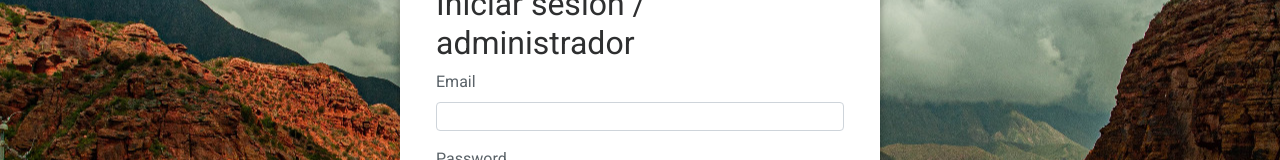
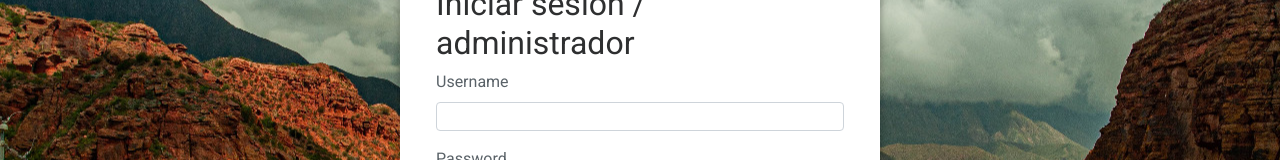
Before and after one commit to eamanu/portal_pacientes_lr_frontend, a React (Create React App) app: page /login-admin in a window 1280 px wide. Shown: the part 276-436 px from the top of the page. Built offline with nearby package versions, Linux system fonts and the light colour scheme; no server answers.

Commit message:
update: adding loader + change label username

```diff
--- a/src/admin-pages/Login/Login.jsx
+++ b/src/admin-pages/Login/Login.jsx
@@ -32,8 +32,7 @@ function Login() {
     }, [])
 
     const onSubmit = () => {
-        // auth.loginFetch()
-        // auth.login(email, password)
+        setLoading(true)
         auth.loginAdmin(email, password);
         if (saveData) {
             localStorage.setItem("loginDataEmail", JSON.stringify(email));
@@ -50,7 +49,7 @@ function Login() {
                             <h2>Iniciar sesión / administrador</h2>
                             <Form className="form-group in" onSubmit={handleSubmit(onSubmit)}>
                                 <Form.Group className="mb-3" controlId="formBasicEmail">
-                                    <Form.Label>Email</Form.Label>
+                                    <Form.Label>Username</Form.Label>
                                     <Form.Control
                                         name="email"
                                         type="text"
@@ -61,10 +60,10 @@ function Login() {
                                                 value: true,
                                                 message: "El campo es requerido."
                                             },
-                                            pattern: {
-                                                value: /[^@ \t\r\n]+@[^@ \t\r\n]+\.[^@ \t\r\n]+/,
-                                                message: "El formato ingresado no es válido"
-                                            }
+                                            // pattern: {
+                                            //     value: /[^@ \t\r\n]+@[^@ \t\r\n]+\.[^@ \t\r\n]+/,
+                                            //     message: "El formato ingresado no es válido"
+                                            // }
                                         })}
                                         onChange={(e) => { setEmail(e.target.value) }}
                                     />
```
